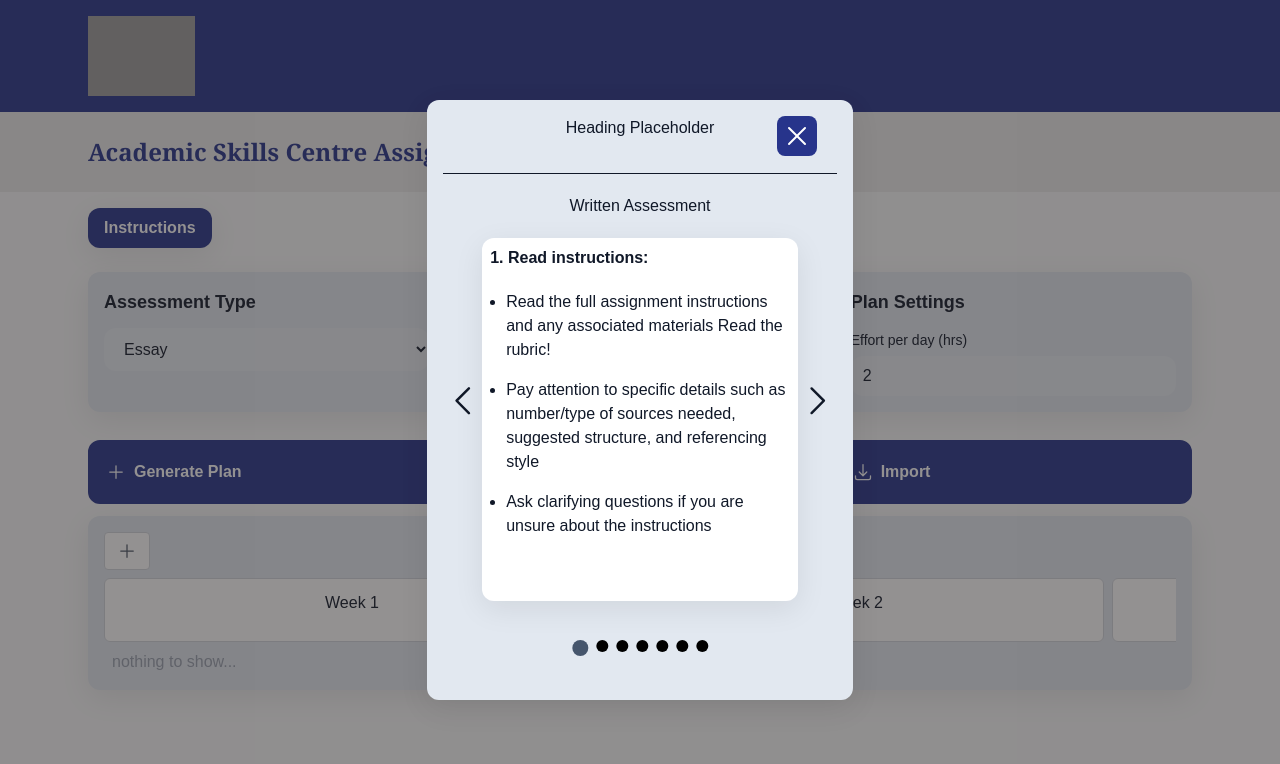
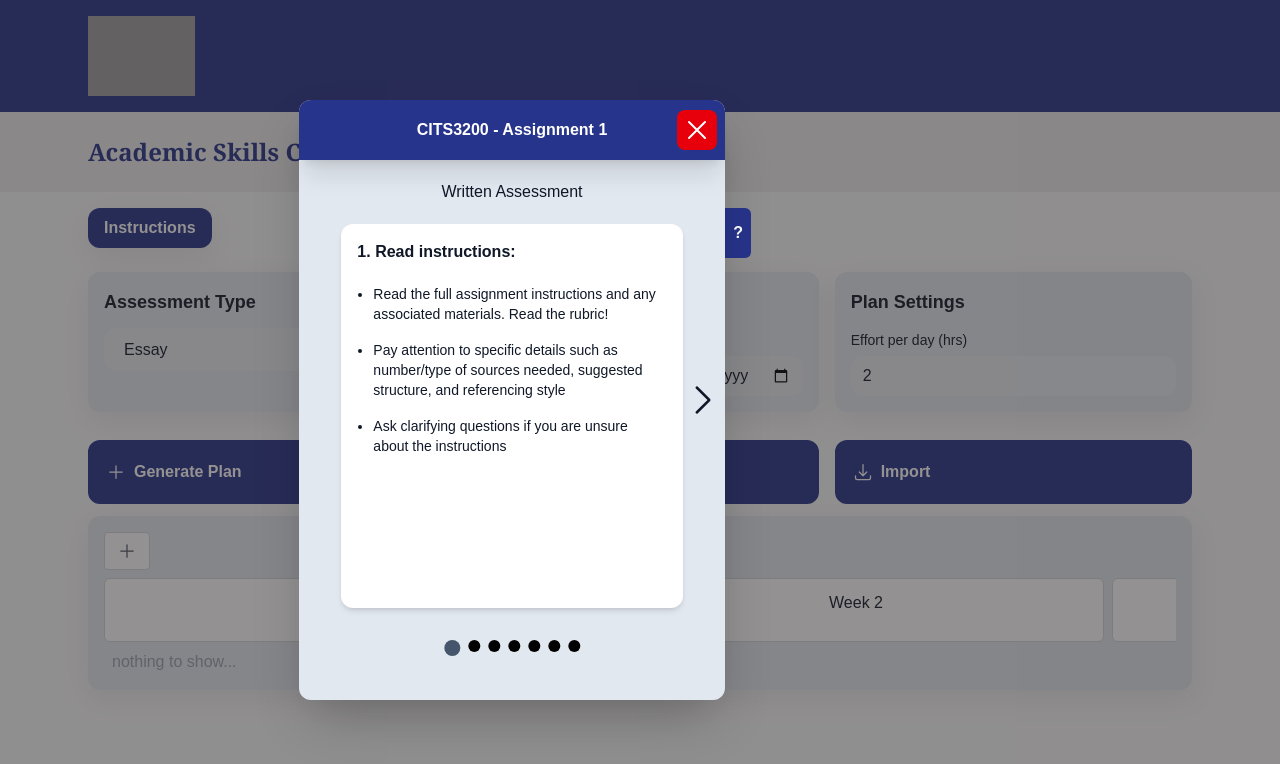
Before and after one commit to limeken/CITS3200-Assignment-Calculator, a React (Vite) app in the folder AssignmentCalculator/: page / in a window 1280 px wide. Shown: the top 764 px of the page. Built offline with nearby package versions, Linux system fonts and the light colour scheme; grey boxes are pictures that could not be loaded.

Commit message:
Added a working side menu for displaying external resources with a functioning toggle button. Reworked the appearance of the main pop-up, and added some more hover animations to make the page feel less static for now.

```diff
--- a/AssignmentCalculator/src/App.tsx
+++ b/AssignmentCalculator/src/App.tsx
@@ -26,7 +26,7 @@ export interface AssignmentType{
 // Placeholder representing a written assessment
 const writtenSteps:AssignmentSteps[] = [
     {step:1, name:"Read instructions",value:5,instructions:[
-        "Read the full assignment instructions and any associated materials Read the rubric!",
+        "Read the full assignment instructions and any associated materials. Read the rubric!",
         "Pay attention to specific details such as number/type of sources needed, suggested structure, and referencing style",
         "Ask clarifying questions if you are unsure about the instructions"
     ],
@@ -64,7 +64,7 @@ const writtenSteps:AssignmentSteps[] = [
         "Ensure you are integrating evidence into each paragraph using quotes and paraphrasing"
     ],
     resources:[
-        "check out the Academic Skills Guides for advice on writing [ASC-GUID]",
+        "Check out the Academic Skills Guides for advice on writing [ASC-GUID]",
         "Reference as you go, to ensure you dont miss anything [LIB-BOOK]"
     ]},
     {step:6, name:"Edit and redraft",value:20,instructions:[
--- a/AssignmentCalculator/src/components/AssignmentPopUp.tsx
+++ b/AssignmentCalculator/src/components/AssignmentPopUp.tsx
@@ -7,6 +7,9 @@ export default function AssignmentPopUp({type,steps}:AssignmentType){
     // Holds the state corresponding to the current page to show for an assignment guide
     const [pagenumber,setPageNumber] = useState<number>(0);
 
+    // Stores the page we currently need to display
+    const currentStep = steps[pagenumber];
+
     // Holds the state used to decide if the pop-up should be displayed
     // Note: Set default to true for testing purposes
     const [showpopup, setPopUp] = useState<Boolean>(true);
@@ -15,21 +18,19 @@ export default function AssignmentPopUp({type,steps}:AssignmentType){
     function CreatePageDots({dots}:{dots:Number}){
         return (
             <div className = "flex flex-row justify-center w-1/2 h-1/10 gap-2 absolute bottom-0 left-1/2 transform -translate-x-1/2">
-                {[...Array(dots)].map((_,index)=><span className={index===pagenumber?"bg-slate-600 rounded-full size-4":"bg-black rounded-full size-3"} key={index}/>)}
+                {[...Array(dots)].map((_,index)=><div className={index===pagenumber?"bg-slate-600 rounded-full size-4":"bg-black rounded-full size-3"} key={index}></div>)}
             </div>
         );
     }
 
     // Component for the current page of the study guide, shows details regarding a particular step
     function CurrentPage(){
-        // Stores the page we currently need to display
-        const currentStep = steps[pagenumber];
         return (
                 <div className="basis-4/5">
                     <h3 className="text-center my-5">{type}</h3>
-                    <div className="bg-white rounded-xl shadow-soft p-2 h-8/10 my-5 overflow-y-auto">
+                    <div className="bg-white rounded-xl shadow-md p-4 h-8/10 my-5 overflow-y-auto">
                         <h3 className="font-semibold mb-5">{currentStep.step}. {currentStep.name}:</h3>
-                        <ul className="list-disc pl-4 flex flex-col gap-4">{currentStep.instructions.map((instruction)=><li>{instruction}</li>)}</ul>
+                        <ul className="list-disc pl-4 flex flex-col gap-4 text-sm">{currentStep.instructions.map((instruction)=><li>{instruction}</li>)}</ul>
                     </div>
                 </div>
         )
@@ -40,15 +41,15 @@ export default function AssignmentPopUp({type,steps}:AssignmentType){
         return (
                 <div className="flex flex-row justify-center w-full h-4/5">
                     {/* Left Navigation Button*/}
-                    <button className = "size-15 basis-1/10 self-center" onClick = {() => setPageNumber((prev)=>{return prev===0?prev:prev-1;})}>
-                        <ChevronLeftIcon/>
+                    <button className = {pagenumber === 0? "invisible basis-1/10":"basis-1/10 self-center"} onClick = {() => setPageNumber((prev)=>{return prev===0?prev:prev-1;})}>
+                        <ChevronLeftIcon className="w-10 h-10 hover:w-12 h-12"/>
                     </button>
 
                     <CurrentPage/>
 
                     {/*Right Navigation Button*/}
-                    <button className = "size-15 basis-1/10 self-center" onClick = {() => setPageNumber((prev)=>{return prev===steps.length-1?prev:prev+1;})}>
-                        <ChevronRightIcon/>
+                    <button className = {pagenumber === steps.length-1? "invisible basis-1/10":"basis-1/10 self-center"} onClick = {() => setPageNumber((prev)=>{return prev===steps.length-1?prev:prev+1;})}>
+                        <ChevronRightIcon className="w-10 h-10 hover:w-12 h-12"/>
                     </button>
                 </div>
             )
@@ -57,27 +58,48 @@ export default function AssignmentPopUp({type,steps}:AssignmentType){
     // Button to close the assignment pop-up
     function PopClose(){
         return (
-                <button className="bg-uwaBlue absolute right-5 w-10 h-10 rounded-lg flex items-center justify-center flex-none hover:bg-blue-950" onClick={()=>setPopUp(false)}>
-                    <XMarkIcon className = "h-8 w-8 text-white" />
+                <button className="bg-red-600 absolute right-2 w-10 h-10 rounded-lg flex items-center justify-center flex-none hover:bg-red-900" onClick={()=>setPopUp(false)}>
+                    <XMarkIcon className = "h-8 w-8 text-white hover:h-9 w-9" />
                 </button>
+        )
+    }
+
+    // Used to display the side menu, which contains external resources
+    function AdditionalResources(){
+        const [infoVisible, setInfoVisible] = useState<boolean>(currentStep.resources.length===0?false:true);
+        return (
+            <div className = "flex flex-row w-1/5 h-1/2">
+                {/* Clever implementation where the main content becomes hidden, pushing the button against the main page*/}
+                <div className={infoVisible?"bg-slate-300 text-gray-900 shadow-xl relative absolute rounded-r-sm basis-8/10 p-2":"hidden"}>
+                    <h2 className = "text-center py-2 font-bold">Additional Resources</h2>
+                    <hr/>
+                    <ul className="list-disc p-4 flex flex-col gap-4 text-xs">
+                        {currentStep.resources.map((resource)=><li>{resource}</li>)}
+                    </ul>
+                </div>
+                {/* Toggles between true and false when clicked, dependent on previous state */}
+                <button className="basis-1/10 bg-uwaBlue h-1/8 rounded-r-md relative top-2 text-white font-bold" onClick={()=>{setInfoVisible(!infoVisible)}}>
+                ?
+                </button>
+            </div>
         )
     }
 
     return (
         // Toggles between shown and not shown, depending on the variable "showpopup"
-        <div className={showpopup===true?"bg-stone-800/50 text-gray-900 size-full z-50 fixed top-0 left-0 flex items-center justify-center":"hidden"}>
-            <div className="bg-slate-200 text-gray-900 rounded-xl shadow-soft p-4 w-1/3 h-3/4 relative">
-                <div className="flex flex-row justify-center relative h-1/10 w-full">
-                    <h2>Heading Placeholder</h2>
+        <div className={showpopup===true?"bg-stone-800/50 text-gray-900 size-full z-50 fixed top-0 left-0 flex flex-row items-center justify-center":"hidden"}>
+            <div className="bg-slate-200 text-gray-900 rounded-xl shadow-2xl p-0 relative w-1/3 h-3/4 z-51">
+                <div className="flex flex-row items-center justify-center relative h-1/10 w-full bg-uwaBlue py-2 rounded-t-xl shadow-xl">
+                    <h2 className = "text-white font-bold">CITS3200 - Assignment 1</h2>
                     {/* Close Button*/}
                     <PopClose/>
                 </div>
-                <hr/>
                 {/* Main Page */}
                 <DisplayBody/>
                 {/* Display Dots */}
                 <CreatePageDots dots={steps.length}/>
             </div>
+            <AdditionalResources/>
         </div>
     );
 }
```
